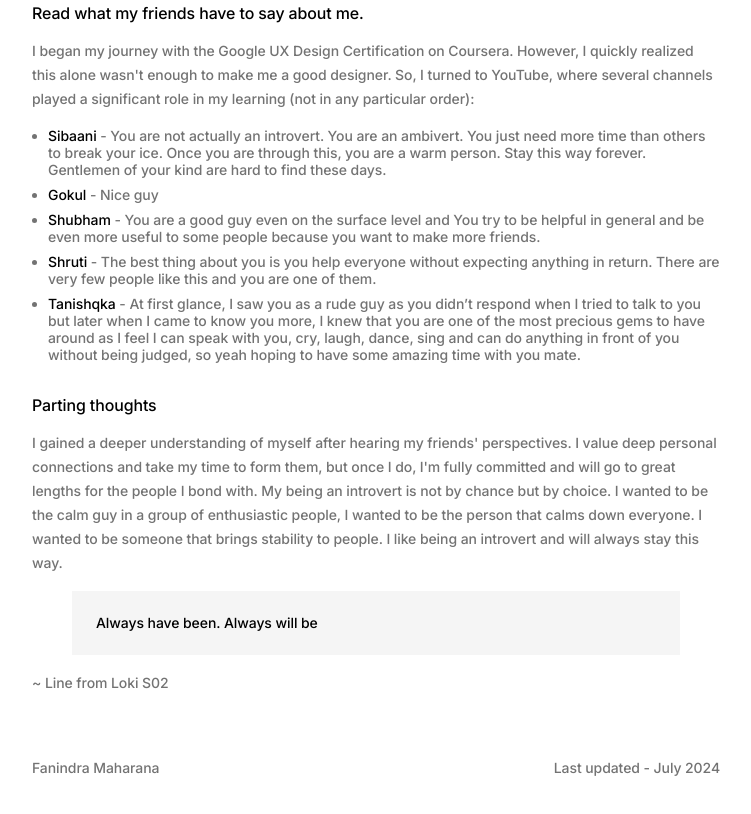
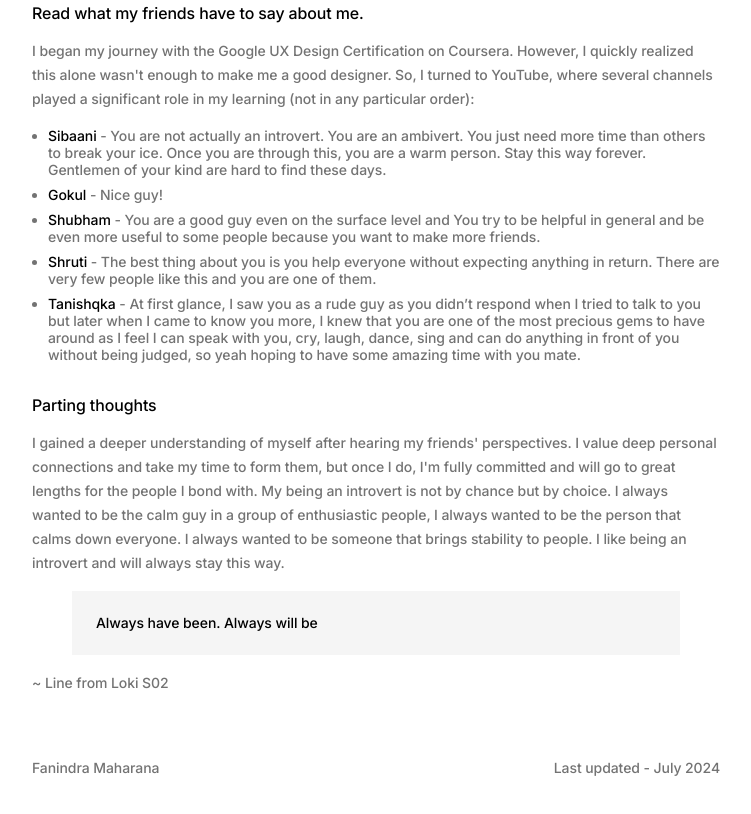
Before and after one commit to imfanindra/blog, an Astro site: page /blog/life-as-an-introvert in a window 1280 px wide. Shown: the part 2538-3352 px from the top of the page, without its empty margins (264-1015 px from the left). Built offline with nearby package versions, Linux system fonts and the light colour scheme; Astro itself is replaced by a stand-in of ours.

Commit message:
new blog update

```diff
--- a/src/content/blog/life-as-an-introvert.mdx
+++ b/src/content/blog/life-as-an-introvert.mdx
@@ -32,7 +32,7 @@ There is a line by Tyrion Lannister from Game of Thrones - “Never forget what
 I began my journey with the Google UX Design Certification on Coursera. However, I quickly realized this alone wasn't enough to make me a good designer. So, I turned to YouTube, where several channels played a significant role in my learning (not in any particular order):
 
 - **Sibaani** - You are not actually an introvert. You are an ambivert. You just need more time than others to break your ice. Once you are through this, you are a warm person. Stay this way forever. Gentlemen of your kind are hard to find these days.
-- **Gokul** - Nice guy
+- **Gokul** - Nice guy!
 - **Shubham** - You are a good guy even on the surface level and You try to be helpful in general and be even more useful to some people because you want to make more friends.
 - **Shruti** - The best thing about you is you help everyone without expecting anything in return. There are very few people like this and you are one of them.
 - **Tanishqka** - At first glance, I saw you as a rude guy as you didn’t respond when I tried to talk to you but later when I came to know you more, I knew that you are one of the most precious gems to have around as I feel I can speak with you, cry, laugh, dance, sing and can do anything in front of you without being judged, so yeah hoping to have some amazing time with you mate.
@@ -40,7 +40,7 @@ I began my journey with the Google UX Design Certification on Coursera. However,
 
 ## Parting thoughts
 
-I gained a deeper understanding of myself after hearing my friends' perspectives. I value deep personal connections and take my time to form them, but once I do, I'm fully committed and will go to great lengths for the people I bond with. My being an introvert is not by chance but by choice. I wanted to be the calm guy in a group of enthusiastic people, I wanted to be the person that calms down everyone. I wanted to be someone that brings stability to people. I like being an introvert and will always stay this way.
+I gained a deeper understanding of myself after hearing my friends' perspectives. I value deep personal connections and take my time to form them, but once I do, I'm fully committed and will go to great lengths for the people I bond with. My being an introvert is not by chance but by choice. I always wanted to be the calm guy in a group of enthusiastic people, I always wanted to be the person that calms down everyone. I always wanted to be someone that brings stability to people. I like being an introvert and will always stay this way.
 
 > Always have been. Always will be
 
```
